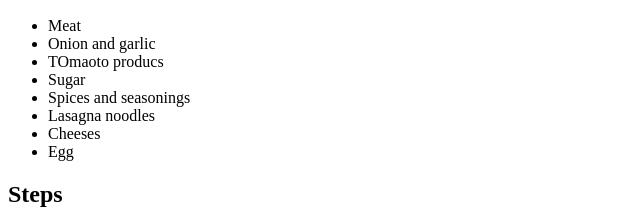
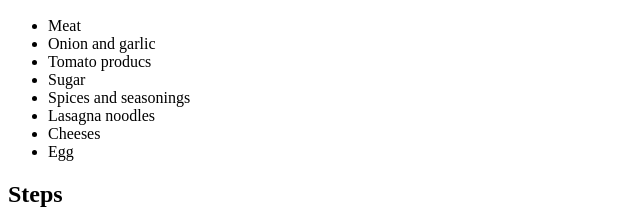
Before and after one commit to mmsg96/odin-recipes, a plain HTML site: page recipes/lasagna.html in a window 1280 px wide. Shown: the part 200-413 px from the top of the page, 0-640 px from the left. Drawn offline with Linux system fonts and the light colour scheme.

Commit message:
Fixed grammatical error

```diff
--- a/recipes/lasagna.html
+++ b/recipes/lasagna.html
@@ -16,7 +16,7 @@
         <ul>
         <li>Meat</li>
         <li>Onion and garlic</li>
-        <li>TOmaoto producs</li>
+        <li>Tomato producs</li>
         <li>Sugar</li>
         <li>Spices and seasonings</li>
         <li>Lasagna noodles</li>
```
